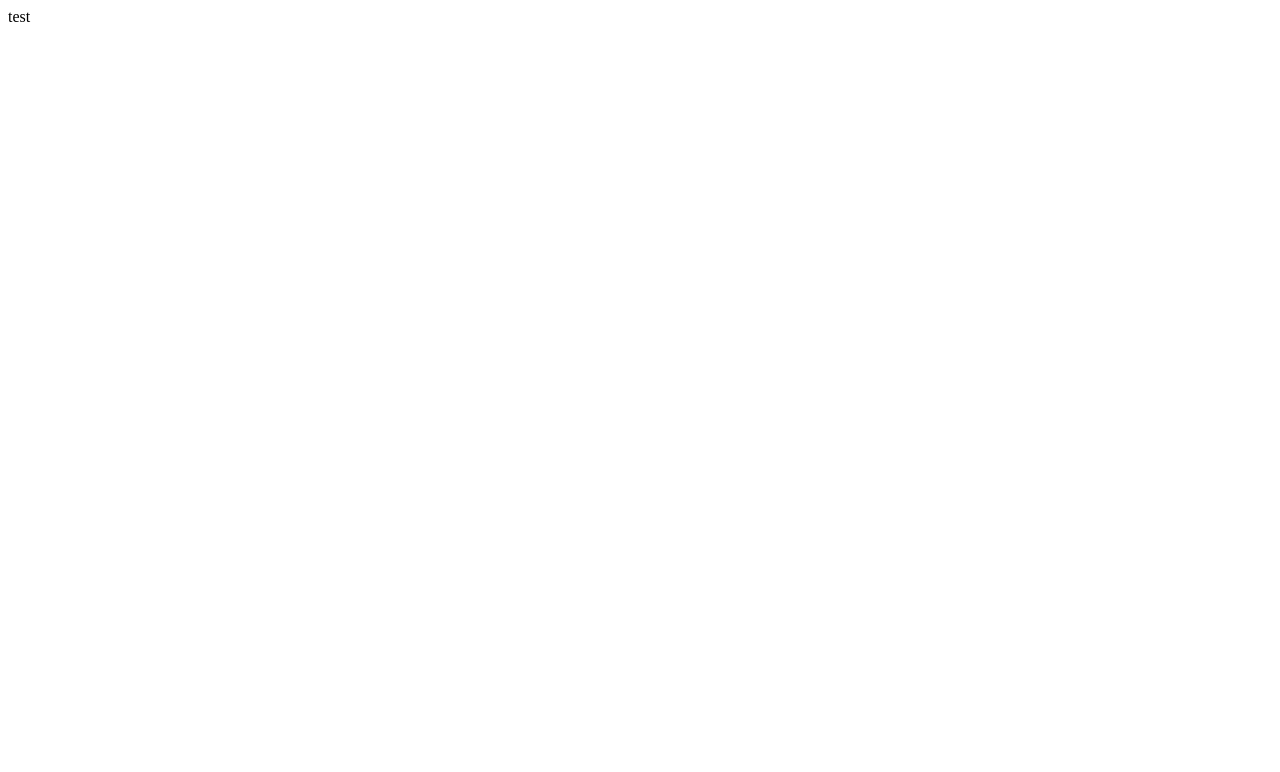
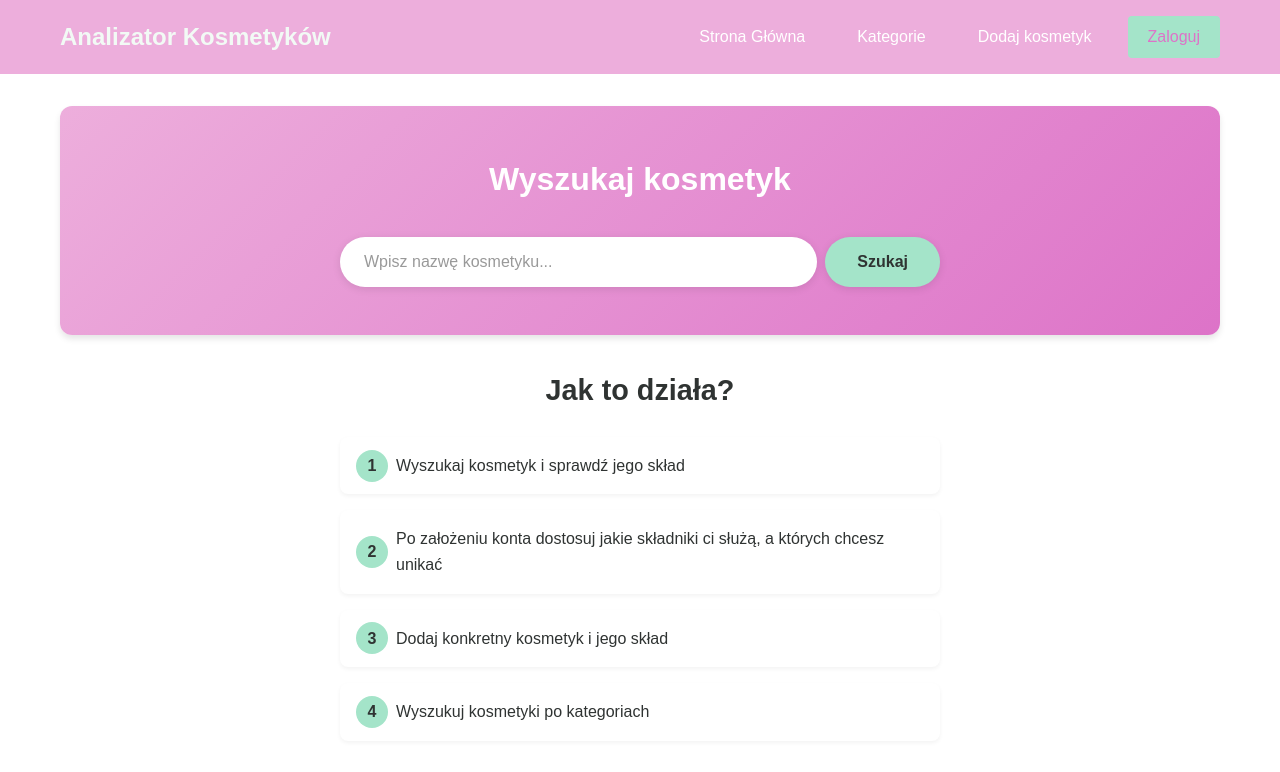
Before and after one commit to lulesna/inci-preferences, a Django app: page / in a window 1280 px wide. Before the commit the part shown is almost empty. Shown: the top 772 px of the page. Run offline with Django 5.2, Linux system fonts and the light colour scheme.

Commit message:
html i css update

```diff
--- a/static/css/style.css
+++ b/static/css/style.css
@@ -0,0 +1,214 @@
+* {
+    margin: 0;
+    padding: 0;
+    box-sizing: border-box;
+}
+
+:root {
+    --main-green: #a4e4c9;
+    --dark-green: #42a582;
+    --main-pink: #edaedc;
+    --accent-pink: #dd73c8;
+    --accent-mint: #bfefe9;
+    --accent-dark: #c54ea3;
+    --accent-green: #71dd99;
+    --text: #2f3332;
+}
+
+body {
+    font-family: Arial, sans-serif;
+    line-height: 1.6;
+}
+
+header {
+    background-color: var(--main-pink);
+    color: #f2faf5;
+    padding: 1rem 0;
+}
+
+nav {
+    max-width: 1200px;
+    margin: 0 auto;
+    display: flex;
+    justify-content: space-between;
+    align-items: center;
+    padding: 0 20px;
+}
+
+nav h1 {
+    font-size: 1.5rem;
+}
+
+nav ul {
+    list-style: none;
+    display: flex;
+    gap: 20px;
+    align-items: center;
+}
+
+nav ul li a {
+    color: white;
+    text-decoration: none;
+    padding: 8px 16px;
+    transition: background-color 0.3s;
+}
+
+nav ul li a:hover {
+    background-color: var(--main-green);
+    border-radius: 4px;
+}
+
+.login-btn {
+    background-color: var(--main-green);
+    color: var(--accent-pink);
+    border: none;
+    padding: 8px 20px;
+    border-radius: 4px;
+    cursor: pointer;
+    text-decoration: none;
+    display: inline-block;
+}
+
+.login-btn:hover {
+    background-color: var(--accent-mint);
+}
+
+main {
+    max-width: 1200px;
+    margin: 2rem auto;
+    padding: 0 20px;
+    min-height: calc(100vh - 200px);
+}
+
+
+
+
+.main-section {
+    background: linear-gradient(135deg, var(--main-pink) 0%, var(--accent-pink) 100%);
+    color: white;
+    padding: 3rem 2rem;
+    border-radius: 12px;
+    text-align: center;
+    margin-bottom: 2rem;
+    box-shadow: 0 4px 6px rgba(0,0,0,0.1);
+}
+
+.main-section h2 {
+    font-size: 2rem;
+    margin-bottom: 1rem;
+    color: white;
+}
+
+.main-section p {
+    font-size: 1.1rem;
+    max-width: 700px;
+    margin: 0 auto;
+}
+
+
+.info-section h2 {
+    color: var(--text);
+    margin-bottom: 1.5rem;
+    font-size: 1.8rem;
+    text-align: center;
+}
+
+.steps-list {
+    list-style: none;
+    counter-reset: step-counter;
+    max-width: 600px;
+    margin: 0 auto;
+}
+
+.steps-list li {
+    counter-increment: step-counter;
+    padding: 1rem 1rem 1rem 3.5rem;
+    margin-bottom: 1rem;
+    background-color: white;
+    border-radius: 8px;
+    position: relative;
+    box-shadow: 0 2px 4px rgba(0,0,0,0.05);
+    color: var(--text);
+}
+
+.steps-list li::before {
+    content: counter(step-counter);
+    position: absolute;
+    left: 1rem;
+    top: 50%;
+    transform: translateY(-50%);
+    background-color: var(--main-green);
+    color: var(--text);
+    width: 2rem;
+    height: 2rem;
+    border-radius: 50%;
+    display: flex;
+    align-items: center;
+    justify-content: center;
+    font-weight: bold;
+}
+
+
+.search-form {
+    margin-top: 2rem;
+}
+
+.search-container {
+    display: flex;
+    max-width: 600px;
+    margin: 0 auto;
+    gap: 0.5rem;
+}
+
+.search-input {
+    flex: 1;
+    padding: 1rem 1.5rem;
+    font-size: 1rem;
+    border: none;
+    border-radius: 50px;
+    outline: none;
+    box-shadow: 0 2px 8px rgba(0,0,0,0.1);
+    transition: box-shadow 0.3s;
+}
+
+.search-input:focus {
+    box-shadow: 0 4px 12px rgba(0,0,0,0.15);
+}
+
+.search-input::placeholder {
+    color: #999;
+}
+
+.search-btn {
+    padding: 1rem 2rem;
+    background-color: var(--main-green);
+    color: var(--text);
+    border: none;
+    border-radius: 50px;
+    font-size: 1rem;
+    font-weight: bold;
+    cursor: pointer;
+    transition: all 0.3s;
+    box-shadow: 0 2px 8px rgba(0,0,0,0.1);
+}
+
+.search-btn:hover {
+    background-color: var(--accent-green);
+    transform: translateY(-2px);
+    box-shadow: 0 4px 12px rgba(0,0,0,0.15);
+}
+
+.search-btn:active {
+    transform: translateY(0);
+}
+
+@media (max-width: 768px) {
+    .search-container {
+        flex-direction: column;
+        gap: 1rem;
+    }
+
+    .search-btn {
+        width: 100%;
+    }
+}
--- a/templates/base.html
+++ b/templates/base.html
@@ -1,10 +1,31 @@
+{% load static %}
 <!DOCTYPE html>
-<html lang="en">
+<html lang="pl">
 <head>
     <meta charset="UTF-8">
-    <title>Title</title>
+    <meta name="viewport" content="width=device-width, initial-scale=1.0">
+    <title>{% block title %}Analizator Kosmetyków{% endblock %}</title>
+    <link rel="stylesheet" href="{% static 'css/style.css' %}">
+    {% block extra_css %}{% endblock %}
 </head>
 <body>
+    <header>
+        <nav>
+            <h1>Analizator Kosmetyków</h1>
+            <ul>
+                <li><a href="/">Strona Główna</a></li>
+                <li><a href="/kategorie">Kategorie</a></li>
+                <li><a href="/dodaj">Dodaj kosmetyk</a></li>
+                <li><a href="/login" class="login-btn">Zaloguj</a></li>
+            </ul>
+        </nav>
+    </header>
 
+    <main>
+        {% block content %}
+        {% endblock %}
+    </main>
+
+    {% block extra_js %}{% endblock %}
 </body>
 </html>
--- a/templates/index.html
+++ b/templates/index.html
@@ -1,10 +1,33 @@
-<!DOCTYPE html>
-<html lang="en">
-<head>
-    <meta charset="UTF-8">
-    <title>Title</title>
-</head>
-<body>
-    test
-</body>
-</html>
+{% extends "base.html" %}
+
+{% block title %}Analizator Kosmetyków{% endblock %}
+
+{% block content %}
+    <section class="main-section">
+        <h2>Wyszukaj kosmetyk</h2>
+        <form class="search-form" action="/search" method="GET">
+            <div class="search-container">
+                <input
+                    type="text"
+                    name="q"
+                    class="search-input"
+                    placeholder="Wpisz nazwę kosmetyku..."
+                    required
+                >
+                <button type="submit" class="search-btn">
+                    <span>Szukaj</span>
+                </button>
+            </div>
+        </form>
+    </section>
+
+    <section class="info-section">
+        <h2>Jak to działa?</h2>
+        <ol class="steps-list">
+            <li>Wyszukaj kosmetyk i sprawdź jego skład</li>
+            <li>Po założeniu konta dostosuj jakie składniki ci służą, a których chcesz unikać</li>
+            <li>Dodaj konkretny kosmetyk i jego skład</li>
+            <li>Wyszukuj kosmetyki po kategoriach</li>
+        </ol>
+    </section>
+{% endblock %}
```
